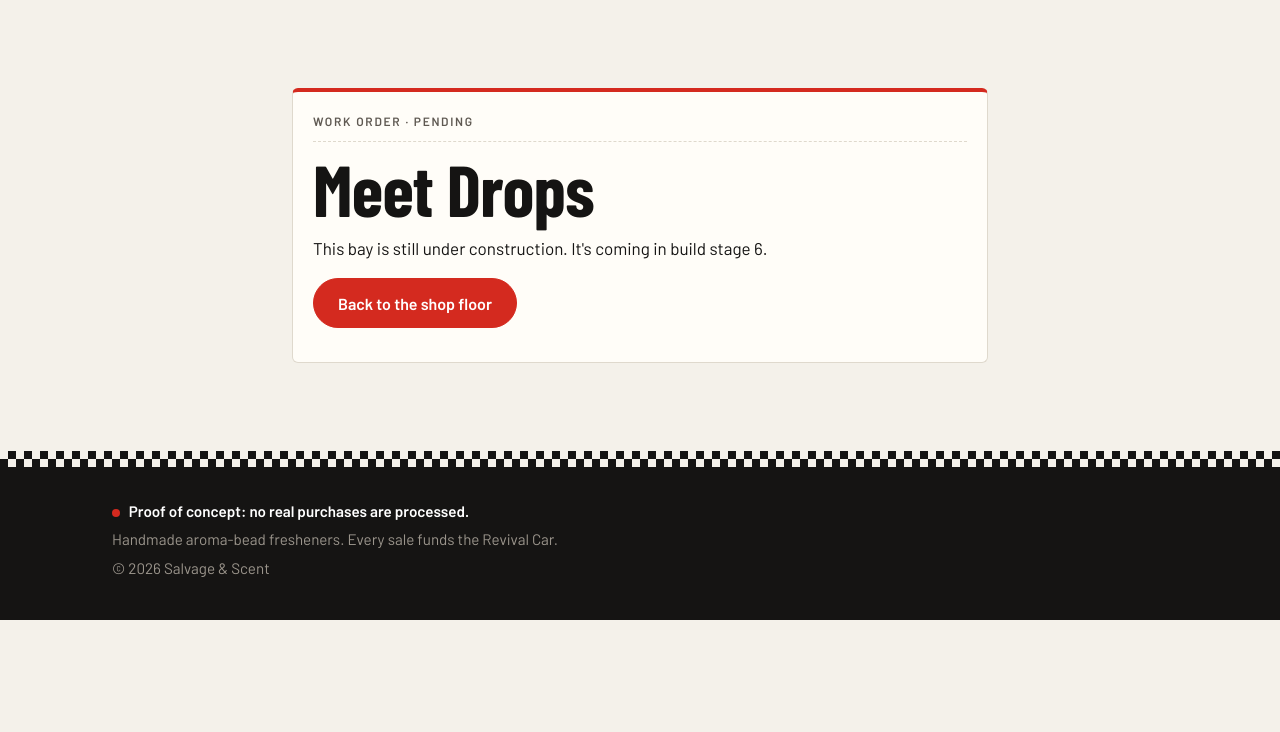
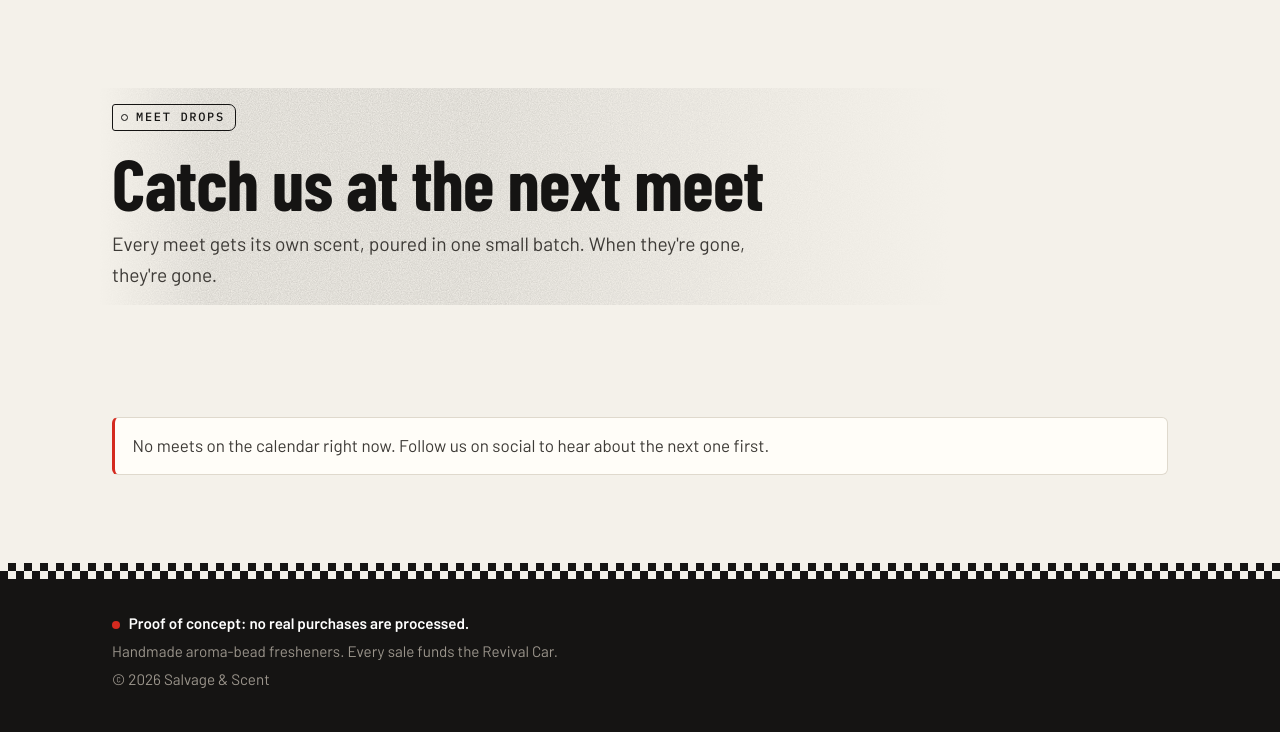
Before and after one commit to candycain5432/POC-AirFresheners, a Flask app: page /meets/ in a window 1280 px wide. Shown: the part 69-801 px from the top of the page. Before the commit the page ends 689 px from the top, so only its background shows below. Run offline with Flask 3, Linux system fonts and the light colour scheme.

Commit message:
Stage 6: meet drops
Meets page with a featured next meet (days to go, buy, add to calendar,
directions), upcoming and past meets as race-calendar cards, and one
status per meet (sold out / on sale now / at the meet only / a few left
online / meet over). Standard .ics calendar downloads with RFC 5545
escaping and line folding. 'Today' follows SHOP_TIMEZONE (tzdata added).
A sold-out meet also blocks its exclusive product from the cart. Seed
meet dates are relative to the seed day and include a meet-only drop.

Co-Authored-By: Claude Opus 5.5 <noreply@anthropic.com>
Claude-Session: https://claude.ai/code/session_0179nMkRy9ZCn4F28LSQeVkB

```diff
--- a/app/config.py
+++ b/app/config.py
@@ -39,6 +39,10 @@ class Config:
     # see app/services/payments.py for how to add Stripe test mode.
     PAYMENT_PROVIDER = os.environ.get("PAYMENT_PROVIDER", "mock")
 
+    # The shop's local time zone (IANA name, e.g. "America/Chicago"). Used to
+    # decide which meets are "upcoming" today. Meet dates are local dates.
+    SHOP_TIMEZONE = os.environ.get("SHOP_TIMEZONE", "America/New_York")
+
     # Code-guessing protection: this many wrong codes from one IP within the
     # window locks that IP out of code entry until the window passes.
     CODE_ATTEMPT_LIMIT = int(os.environ.get("CODE_ATTEMPT_LIMIT", "10"))
--- a/app/models/shop.py
+++ b/app/models/shop.py
@@ -29,6 +29,7 @@ class Product(db.Model):
     # Featured products appear in the row on the home page.
     is_featured = db.Column(db.Boolean, default=False, nullable=False)
     meet_drop_id = db.Column(db.Integer, db.ForeignKey("meet_drop.id"))  # set for meet exclusives
+    meet = db.relationship("MeetDrop", backref="products")
     position = db.Column(db.Integer, default=0)
 
 
--- a/app/routes/meets.py
+++ b/app/routes/meets.py
@@ -1,9 +1,51 @@
-"""Meet Drops: placeholder until stage 6 builds the real page."""
-from flask import Blueprint, render_template
+"""
+Meet Drops.
+
+    GET /meets/              next meet, upcoming meets, past meets
+    GET /meets/<id>.ics      "Add to calendar" file for one meet
+
+The rules (status, dates, calendar format) live in services/meets.py.
+"""
+import re
+
+from flask import Blueprint, Response, abort, render_template, url_for
+
+from ..extensions import db
+from ..models import MeetDrop
+from ..services.meets import meet_ics, meet_status, past_meets, relative_day, shop_today, upcoming_meets
 
 bp = Blueprint("meets", __name__, url_prefix="/meets")
 
 
 @bp.route("/")
 def index():
-    return render_template("coming_soon.html", title="Meet Drops", stage=6)
+    today = shop_today()
+    upcoming = upcoming_meets(today)
+    past = past_meets(today)
+    # Work out each meet's status and "in 3 weeks" text once, here, so the
+    # template stays simple.
+    info = {m.id: {"status": meet_status(m, today), "when": relative_day(m.meet_date, today)}
+            for m in upcoming + past}
+    return render_template(
+        "meets/index.html",
+        next_meet=upcoming[0] if upcoming else None,
+        upcoming=upcoming[1:],
+        past=past,
+        info=info,
+        days_to_next=(upcoming[0].meet_date - today).days if upcoming else None,
+    )
+
+
+@bp.route("/<int:meet_id>.ics")
+def calendar(meet_id):
+    meet = db.session.get(MeetDrop, meet_id)
+    if meet is None:
+        abort(404)
+    page_url = url_for("meets.index", _external=True) + f"#meet-{meet.id}"
+    # A safe file name: letters, numbers and dashes only.
+    filename = re.sub(r"[^a-z0-9]+", "-", meet.meet_name.lower()).strip("-") or "meet"
+    return Response(
+        meet_ics(meet, page_url),
+        mimetype="text/calendar",
+        headers={"Content-Disposition": f'attachment; filename="{filename}.ics"'},
+    )
--- a/app/services/cart.py
+++ b/app/services/cart.py
@@ -34,7 +34,10 @@ def _save(cart):
 
 
 def can_buy(product):
-    return product is not None and product.is_active and not product.sold_out
+    """Active, not sold out, and (for a meet exclusive) its meet isn't marked sold out either."""
+    if product is None or not product.is_active or product.sold_out:
+        return False
+    return not (product.meet and product.meet.sold_out)
 
 
 def add_item(product, qty, note=""):
--- /dev/null
+++ b/app/templates/meets/index.html
@@ -0,0 +1,116 @@
+{% extends "base.html" %}
+{% block title %}Meet Drops{% endblock %}
+{% block description %}Where to find Salvage &amp; Scent next, and the exclusive scent made for each meet.{% endblock %}
+
+{# ---------- Small building blocks used by every meet card ---------- #}
+{% macro date_block(d) %}
+  {# Like an entry on a race calendar: month, big day number, weekday. #}
+  <time class="date-block" datetime="{{ d.isoformat() }}">
+    <span class="date-month">{{ d.strftime('%b') }}</span>
+    <span class="date-day">{{ d.day }}</span>
+    <span class="date-weekday">{{ d.strftime('%a') }}</span>
+  </time>
+{% endmacro %}
+
+{% macro status_pill(status) %}
+  <span class="status-pill status-{{ status.tone }}">{{ status.label }}</span>
+{% endmacro %}
+
+{% macro meet_actions(meet, status, upcoming) %}
+  <div class="meet-actions">
+    {% if status.product %}
+      <a class="btn btn-small" href="{{ url_for('shop.product', slug=status.product.slug) }}">Buy {{ meet.scent_name }} · {{ status.product.price_cents | money(false) }}</a>
+    {% endif %}
+    {% if upcoming %}
+      <a class="btn btn-small btn-ghost" href="{{ url_for('meets.calendar', meet_id=meet.id) }}" download>Add to calendar</a>
+      <a class="btn btn-small btn-ghost" href="https://www.google.com/maps/search/?api=1&amp;query={{ meet.location | urlencode }}"
+         target="_blank" rel="noopener noreferrer">Directions ↗</a>
+    {% endif %}
+  </div>
+{% endmacro %}
+
+{% macro meet_card(meet, upcoming) %}
+  {% set status = info[meet.id].status %}
+  <article class="meet-card {{ 'is-past' if not upcoming }}" id="meet-{{ meet.id }}">
+    {{ date_block(meet.meet_date) }}
+    <div class="meet-body">
+      <div class="meet-head">
+        <h3>{{ meet.meet_name }}</h3>
+        {{ status_pill(status) }}
+      </div>
+      <p class="meet-where">{{ meet.location }} · <span class="meet-when">{{ info[meet.id].when }}</span></p>
+      <div class="meet-scent">
+        {% if status.product or meet.products %}
+          {% set p = status.product or meet.products[0] %}
+          <img src="{{ product_image_url(p) }}" alt="" width="64" height="64" loading="lazy">
+        {% endif %}
+        <p><span class="part-tag">Exclusive scent</span> <strong>{{ meet.scent_name }}</strong>
+          <span class="muted">{{ meet.scent_description }}{% if meet.quantity %} Batch of {{ meet.quantity }}.{% endif %}</span></p>
+      </div>
+      {{ meet_actions(meet, status, upcoming) }}
+    </div>
+  </article>
+{% endmacro %}
+
+{% block content %}
+<section class="wrap page-section">
+  <div class="section-head">
+    <p class="eyebrow">Meet drops</p>
+    <h1 class="page-title">Catch us at the next meet</h1>
+    <p class="lead">Every meet gets its own scent, poured in one small batch. When they're gone, they're gone.</p>
+  </div>
+</section>
+
+{# ---------- Next meet: the big one ---------- #}
+{% if next_meet %}
+  {% set status = info[next_meet.id].status %}
+  <section class="band-dark next-meet-band" id="meet-{{ next_meet.id }}" aria-labelledby="next-meet-title">
+    <div class="wrap next-meet">
+      <div class="next-meet-main">
+        <div class="tag-row">
+          <span class="eyebrow tag-accent">Next up</span>
+          {{ status_pill(status) }}
+        </div>
+        <h2 id="next-meet-title">{{ next_meet.meet_name }}</h2>
+        <p class="next-meet-when">
+          <strong>{{ next_meet.meet_date.strftime('%A, %B') }} {{ next_meet.meet_date.day }}</strong>
+          · {{ next_meet.location }}
+        </p>
+        <p class="next-meet-countdown">
+          {% if days_to_next == 0 %}<strong>Today!</strong>
+          {% else %}<strong>{{ days_to_next }}</strong> day{{ 's' if days_to_next != 1 }} to go{% endif %}
+        </p>
+        {{ meet_actions(next_meet, status, True) }}
+      </div>
+      <div class="next-meet-scent">
+        {% if next_meet.products %}
+          <img src="{{ product_image_url(next_meet.products[0]) }}" alt="{{ next_meet.scent_name }} freshener" width="800" height="800">
+        {% endif %}
+        <p class="part-tag">Exclusive scent</p>
+        <h3>{{ next_meet.scent_name }}</h3>
+        <p>{{ next_meet.scent_description }}{% if next_meet.quantity %} Batch of {{ next_meet.quantity }}.{% endif %}</p>
+      </div>
+    </div>
+  </section>
+{% endif %}
+
+{# ---------- Later meets ---------- #}
+{% if upcoming %}
+<section class="wrap page-section">
+  <div class="section-head"><h2 class="section-title">Coming up</h2></div>
+  <div class="meet-list">{% for meet in upcoming %}{{ meet_card(meet, True) }}{% endfor %}</div>
+</section>
+{% elif not next_meet %}
+<section class="wrap page-section">
+  <p class="notice">No meets on the calendar right now. Follow us on social to hear about the next one first.</p>
+</section>
+{% endif %}
+
+{# ---------- Past meets ---------- #}
+{% if past %}
+<section class="wrap page-section">
+  <div class="section-head"><h2 class="section-title">Past drops <span class="count">{{ past | length }}</span></h2></div>
+  <div class="meet-list">{% for meet in past %}{{ meet_card(meet, False) }}{% endfor %}</div>
+</section>
+{% endif %}
+{% endblock %}
--- a/requirements.txt
+++ b/requirements.txt
@@ -11,3 +11,5 @@ qrcode==8.2
 gunicorn==23.0.0
 # Tests
 pytest==8.4.2
+# Time zone data for SHOP_TIMEZONE (slim Docker images don't ship it)
+tzdata==2025.2
--- a/tools/make_placeholder_art.py
+++ b/tools/make_placeholder_art.py
@@ -307,7 +307,7 @@ def product_photo(name, colour, kind, size=800):
 def make_product_images():
     from seed import MEETS, PRODUCTS, meet_slug
     items = [(slug, name, colour, kind) for slug, name, kind, _d, _p, _u, colour in PRODUCTS]
-    items += [(meet_slug(m[3]), m[3], m[-1], "meet") for m in MEETS]
+    items += [(meet_slug(m[3]), m[3], m[-1], "meet") for m in MEETS if m[-2]]   # only meets sold online
     for slug, name, colour, kind in items:
         save(product_photo(name, colour, kind), os.path.join(PRODUCT_DIR, f"{slug}.jpg"), quality=78)
 
```
Also changed, not shown: app/services/meets.py (added, +128 -0 lines), app/static/css/style.css (+79 -0 lines), seed.py (+23 -14 lines), tests/test_stage6.py (added, +110 -0 lines), README.md, 1 other file.
